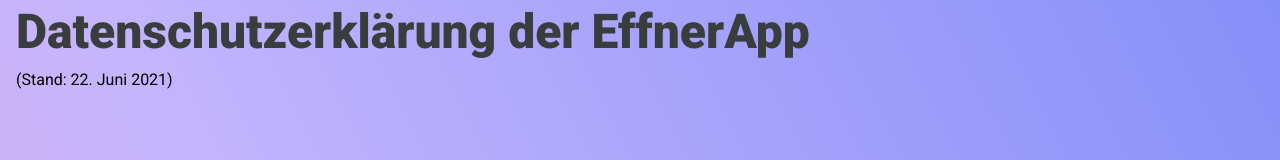
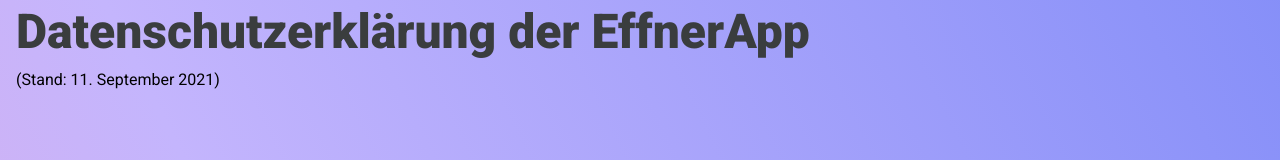
Before and after one commit to EffnerApp/effner.app, a Vue app: page /privacy in a window 1280 px wide. Shown: the part 206-366 px from the top of the page. Built offline with nearby package versions, Linux system fonts and the light colour scheme.

Commit message:
updated date of Privacy.vue

```diff
--- a/src/views/Privacy.vue
+++ b/src/views/Privacy.vue
@@ -6,7 +6,7 @@
         <p class="leading-tight" style="color: #3a3d3e;">Datenschutzerklärung der EffnerApp</p>
       </div>
       <div class="pt-2">
-        <p class="leading-tight">(Stand: 22. Juni 2021)</p>
+        <p class="leading-tight">(Stand: 11. September 2021)</p>
       </div>
     </div>
     <div class="pt-6 pb-12 grid md:grid-cols-2">
```
